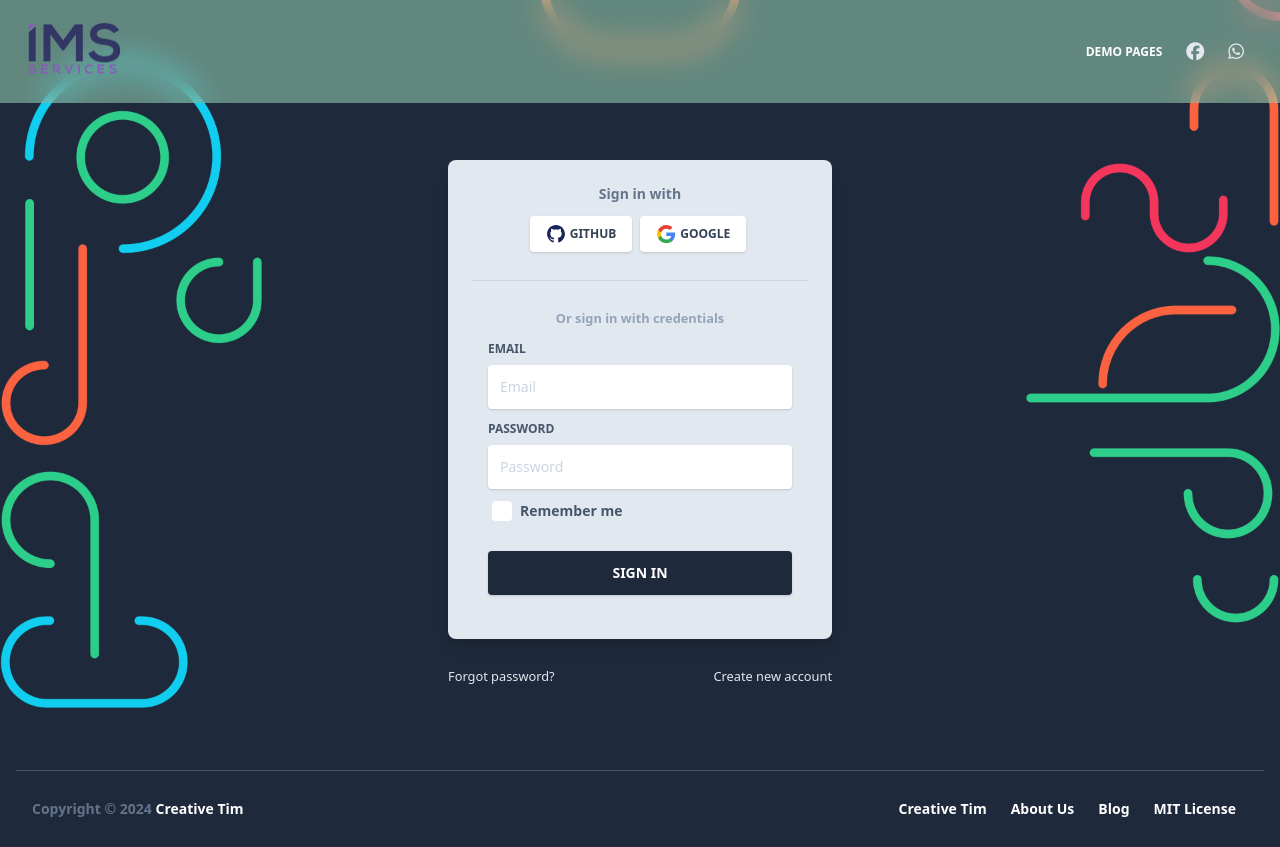
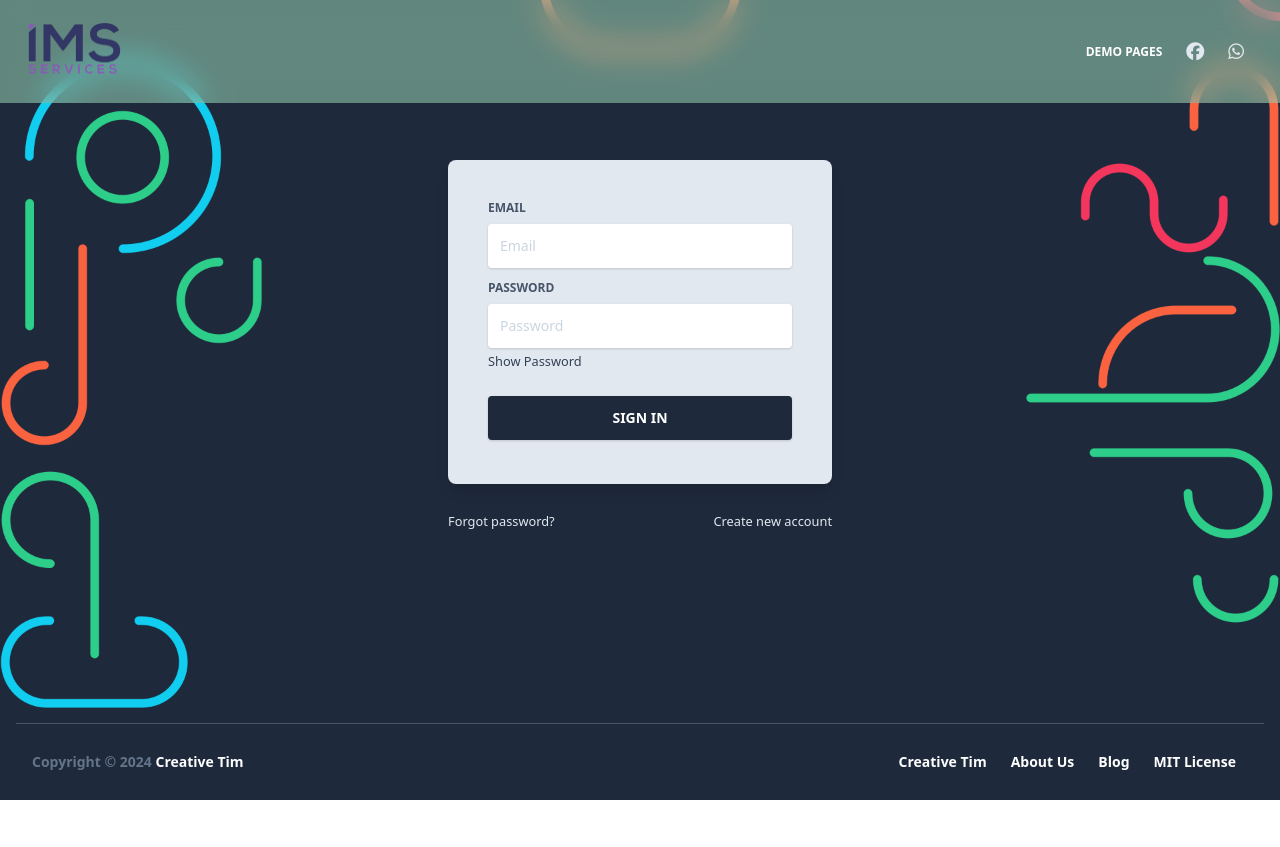
Before and after one commit to shraiyan47/NewImsServices, a Next.js app: page /auth/login in a window 1280 px wide. After the commit the page ends 800 px from the top, so only its background shows below. Built offline with nearby package versions, Linux system fonts and the light colour scheme.

Commit message:
v0.1.7 Login

```diff
--- a/components/Navbars/AuthNavbar.js
+++ b/components/Navbars/AuthNavbar.js
@@ -62,7 +62,7 @@ export default function Navbar(props) {
               <li className="flex items-center">
                 <a
                   className="lg:text-white lg:hover:text-blueGray-200 text-blueGray-700 px-3 py-4 lg:py-2 flex items-center text-xs uppercase font-bold"
-                  href="https://www.creative-tim.com/learning-lab/tailwind/nextjs/overview/notus?ref=nnjs-auth-navbar"
+                  href="#"
                 >
                   <i className="lg:text-blueGray-200 text-blueGray-400 far fa-file-alt text-lg leading-lg mr-2" />{" "}
                   Docs
--- a/pages/_app.js
+++ b/pages/_app.js
@@ -28,25 +28,7 @@ Router.events.on("routeChangeError", () => {
 
 export default class MyApp extends App {
   componentDidMount() {
-    let comment = document.createComment(`
-
-=========================================================
-* Notus NextJS - v1.1.0 based on Tailwind Starter Kit by Creative Tim
-=========================================================
-
-* Product Page: https://www.creative-tim.com/product/notus-nextjs
-* Copyright 2021 Creative Tim (https://www.creative-tim.com)
-* Licensed under MIT (https://github.com/creativetimofficial/notus-nextjs/blob/main/LICENSE.md)
-
-* Tailwind Starter Kit Page: https://www.creative-tim.com/learning-lab/tailwind-starter-kit/presentation
-
-* Coded by Creative Tim
-
-=========================================================
-
-* The above copyright notice and this permission notice shall be included in all copies or substantial portions of the Software.
-
-`);
+    let comment = document.createComment(`IMS SERVICES`);
     document.insertBefore(comment, document.documentElement);
   }
   static async getInitialProps({ Component, router, ctx }) {
@@ -70,8 +52,8 @@ export default class MyApp extends App {
             name="viewport"
             content="width=device-width, initial-scale=1, shrink-to-fit=no"
           />
-          <title>Notus NextJS by Creative Tim</title>
-          <script src="https://maps.googleapis.com/maps/api/js?key=YOUR_KEY_HERE"></script>
+          <title>IMS Services</title>
+          {/* <script src="https://maps.googleapis.com/maps/api/js?key=YOUR_KEY_HERE"></script> */}
         </Head>
         <Layout>
           <Component {...pageProps} />
--- a/pages/api/admin/login.js
+++ b/pages/api/admin/login.js
@@ -15,7 +15,7 @@ export default function handler(req, res) {
 
     // Check admin credentials
     if (email === ADMIN_EMAIL && password === ADMIN_PASSWORD) {
-      const token = jwt.sign({ email }, JWT_SECRET, { expiresIn: '1h' });
+      const token = jwt.sign({ email }, JWT_SECRET, { expiresIn: '8h' });
       return res.status(200).json({ message: 'Login successful', token });
     }
 
--- a/pages/auth/login.js
+++ b/pages/auth/login.js
@@ -1,18 +1,66 @@
-import React from "react";
+import React, { useState } from "react";
 import Link from "next/link";
 
 // layout for page
 
 import Auth from "layouts/Auth.js";
+import { useRouter } from "next/router";
 
 export default function Login() {
+  const [showpass, setShowpass] = useState("password");
+  const router = useRouter()
+
+  const [formData, setFormData] = useState({
+    email: "",
+    password: "",
+  });
+
+  const [message, setMessage] = useState("");
+
+  const handleChange = (e) => {
+    const { name, value } = e.target;
+    setFormData((prev) => ({
+      ...prev,
+      [name]: value,
+    }));
+  };
+
+  async function submitHandler(params) {
+    params.preventDefault();
+
+    console.log(params);
+
+    try {
+      const response = await fetch('/api/admin/login', {
+        method: 'POST',
+        headers: {
+          'Content-Type': 'application/json',
+        },
+        body: JSON.stringify(formData),
+      });
+
+      const data = await response.json();
+
+      if (response.ok) {
+        setFormData({ email: '', password: '' }); // Reset form
+        setMessage('Feedback submitted successfully!');
+        localStorage.setItem("token",data.token);
+        router.push('/admin/dashboard')
+      } else {
+        setMessage(data.error || 'Something went wrong!');
+      }
+    } catch (error) {
+      setMessage('An error occurred. Please try again.');
+    }
+  }
+
   return (
     <>
       <div className="container mx-auto px-4 h-full">
         <div className="flex content-center items-center justify-center h-full">
           <div className="w-full lg:w-4/12 px-4">
             <div className="relative flex flex-col min-w-0 break-words w-full mb-6 shadow-lg rounded-lg bg-blueGray-200 border-0">
-              <div className="rounded-t mb-0 px-6 py-6">
+              {/* <div className="rounded-t mb-0 px-6 py-6">
                 <div className="text-center mb-3">
                   <h6 className="text-blueGray-500 text-sm font-bold">
                     Sign in with
@@ -35,12 +83,12 @@ export default function Login() {
                   </button>
                 </div>
                 <hr className="mt-6 border-b-1 border-blueGray-300" />
-              </div>
-              <div className="flex-auto px-4 lg:px-10 py-10 pt-0">
-                <div className="text-blueGray-400 text-center mb-3 font-bold">
+              </div> */}
+              <div className="flex-auto px-4 lg:px-10 py-10 pt-3">
+                {/* <div className="text-blueGray-400 text-center mb-3 font-bold">
                   <small>Or sign in with credentials</small>
-                </div>
-                <form>
+                </div> */}
+                <form onSubmit={submitHandler}>
                   <div className="relative w-full mb-3">
                     <label
                       className="block uppercase text-blueGray-600 text-xs font-bold mb-2"
@@ -52,6 +100,9 @@ export default function Login() {
                       type="email"
                       className="border-0 px-3 py-3 placeholder-blueGray-300 text-blueGray-600 bg-white rounded text-sm shadow focus:outline-none focus:ring w-full ease-linear transition-all duration-150"
                       placeholder="Email"
+                      name="email"
+                      value={formData.email}
+                      onChange={handleChange}
                     />
                   </div>
 
@@ -63,12 +114,24 @@ export default function Login() {
                       Password
                     </label>
                     <input
-                      type="password"
+                      type={showpass}
                       className="border-0 px-3 py-3 placeholder-blueGray-300 text-blueGray-600 bg-white rounded text-sm shadow focus:outline-none focus:ring w-full ease-linear transition-all duration-150"
                       placeholder="Password"
+                      name="password"
+                      value={formData.password}
+                      onChange={handleChange}
                     />
+                    <small
+                      onClick={() =>
+                        setShowpass(
+                          showpass === "password" ? "text" : "password"
+                        )
+                      }
+                    >
+                      Show Password
+                    </small>
                   </div>
-                  <div>
+                  {/* <div>
                     <label className="inline-flex items-center cursor-pointer">
                       <input
                         id="customCheckLogin"
@@ -79,12 +142,12 @@ export default function Login() {
                         Remember me
                       </span>
                     </label>
-                  </div>
+                  </div> */}
 
                   <div className="text-center mt-6">
                     <button
                       className="bg-blueGray-800 text-white active:bg-blueGray-600 text-sm font-bold uppercase px-6 py-3 rounded shadow hover:shadow-lg outline-none focus:outline-none mr-1 mb-1 w-full ease-linear transition-all duration-150"
-                      type="button"
+                      type="submit"
                     >
                       Sign In
                     </button>
--- a/pages/index.js
+++ b/pages/index.js
@@ -765,7 +765,7 @@ export default function Landing() {
           </div>
         </section> */}
 
-        {/* Build Something  */}
+        {/* Contact Us  */}
         <section className="pb-20 relative block bg-blueGray-800">
           <div
             className="bottom-auto left-0 right-0 w-full absolute pointer-events-none overflow-hidden -mt-20 h-20"
@@ -845,7 +845,7 @@ export default function Landing() {
         {/* Contact form  */}
 
         <section className="relative block py-24 lg:pt-0 bg-blueGray-800">
-          <div className="container mx-auto px-4">
+          <div className="container mx-auto px-4" >
             <div className="flex flex-wrap justify-center lg:-mt-64 -mt-48">
               <div className="w-full lg:w-6/12 px-4">
                 <div className="relative flex flex-col min-w-0 break-words w-full mb-6 shadow-lg rounded-lg bg-blueGray-200">
```
Also changed, not shown: components/Footers/Footer.js (+24 -15 lines).
